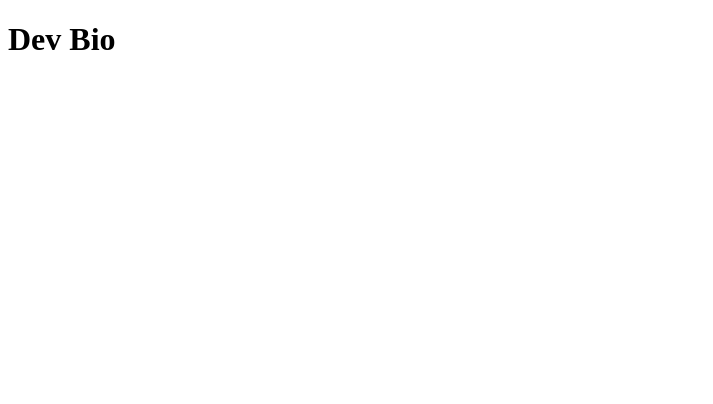
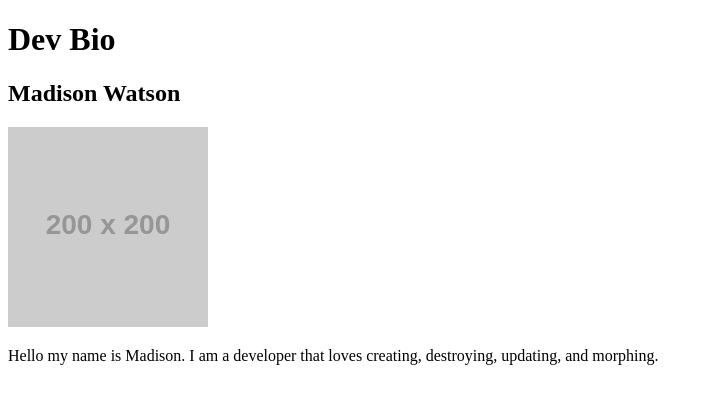
Before and after one commit to watsonm1/Dev-bio, a plain HTML site: page index.html in a window 1280 px wide. Shown: the whole page, without its empty margins (0-713 px from the left). Drawn offline with Linux system fonts and the light colour scheme; placeholder pictures from the web are drawn by us.

Commit message:
added main section content

```diff
--- a/index.html
+++ b/index.html
@@ -13,7 +13,9 @@
     </header>
     <div>
         <section>
-
+<h2>Madison Watson</h2>
+<img src="https://via.placeholder.com/200" alt="Picture of developer">
+<p>Hello my name is Madison. I am a developer that loves creating, destroying, updating, and morphing.</p>
         </section>
 
         <section>
```
